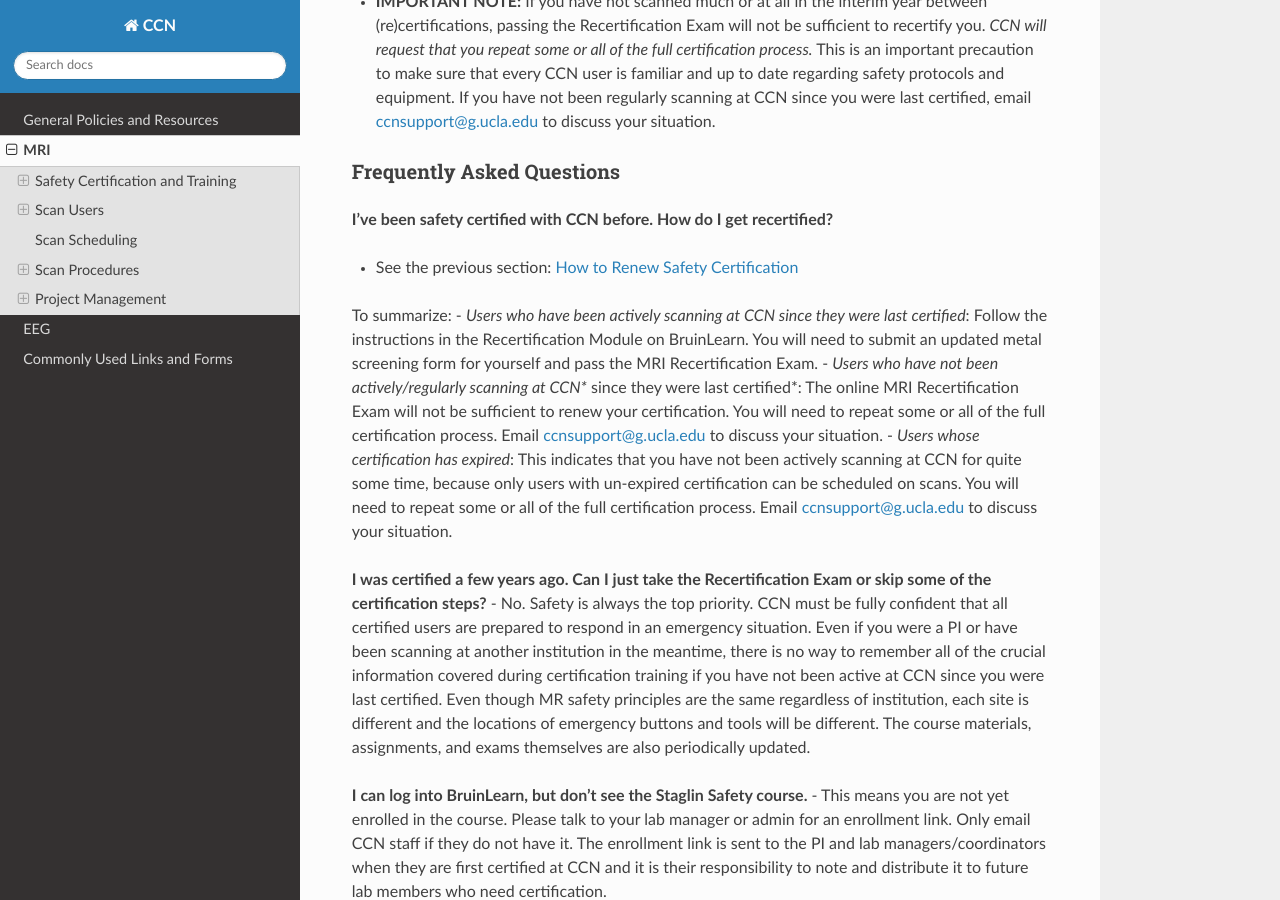
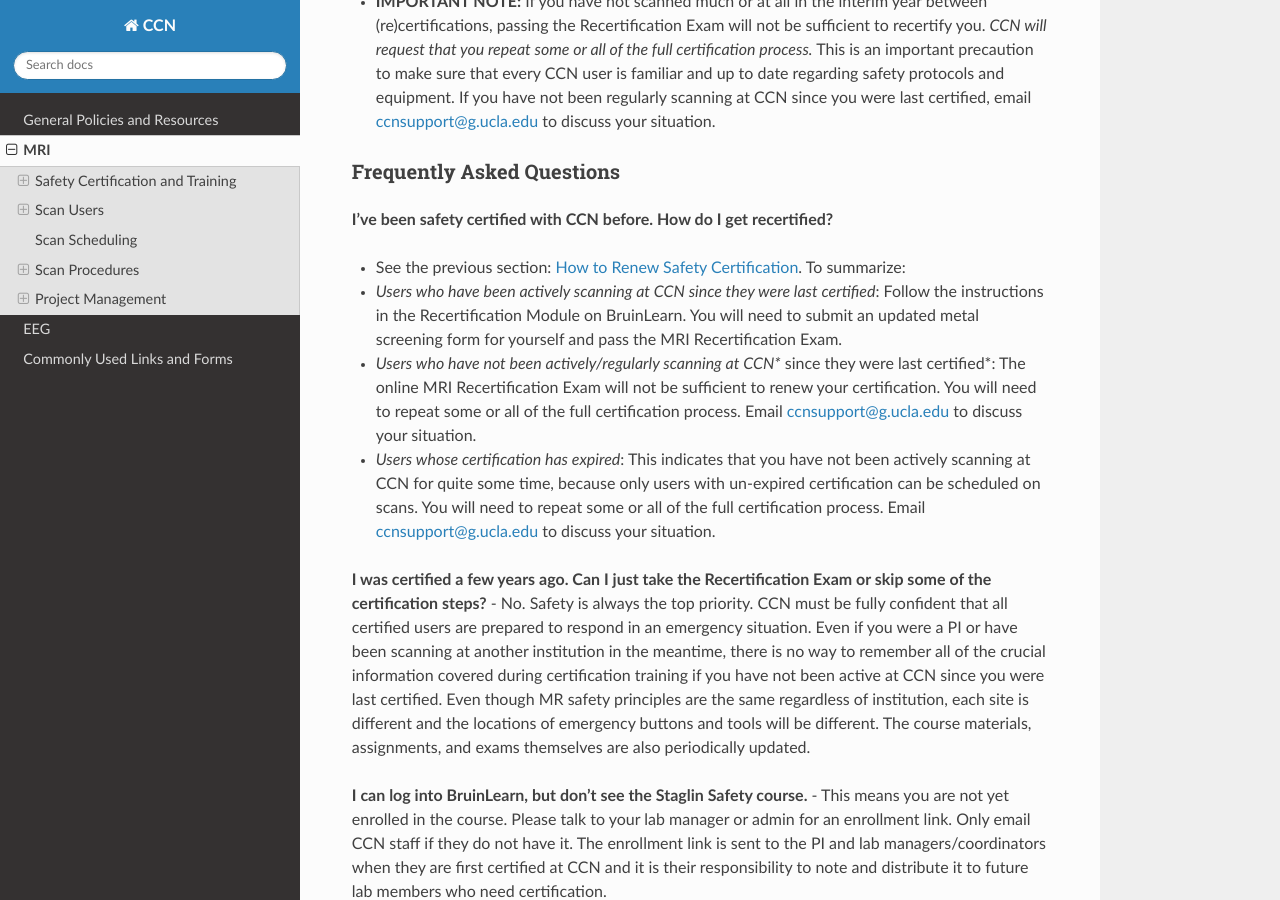
Before and after one commit to CCN-Support/CCN_Wiki, a Sphinx documentation site: the page built from docs/source/mri.rst, in a window 1280 px wide and 900 px high, scrolled down 1310 px. Built offline with Sphinx 7.4.7 and the Read the Docs theme 3.1.0, drawn with Linux system fonts in a browser that asks for light colours.

Commit message:
Update mri.rst

```diff
--- a/docs/source/mri.rst
+++ b/docs/source/mri.rst
@@ -35,8 +35,7 @@
 
 **I've been safety certified with CCN before. How do I get recertified?**
 
-- See the previous section: :ref:`renew_cert`
-To summarize:
+- See the previous section: :ref:`renew_cert`. To summarize:
 - *Users who have been actively scanning at CCN since they were last certified*: Follow the instructions in the Recertification Module on BruinLearn. You will need to submit an updated metal screening form for yourself and pass the MRI Recertification Exam.
 - *Users who have not been actively/regularly scanning at CCN** since they were last certified*: The online MRI Recertification Exam will not be sufficient to renew your certification. You will need to repeat some or all of the full certification process. Email ccnsupport@g.ucla.edu to discuss your situation.
 - *Users whose certification has expired*: This indicates that you have not been actively scanning at CCN for quite some time, because only users with un-expired certification can be scheduled on scans. You will need to repeat some or all of the full certification process. Email ccnsupport@g.ucla.edu to discuss your situation.
```
